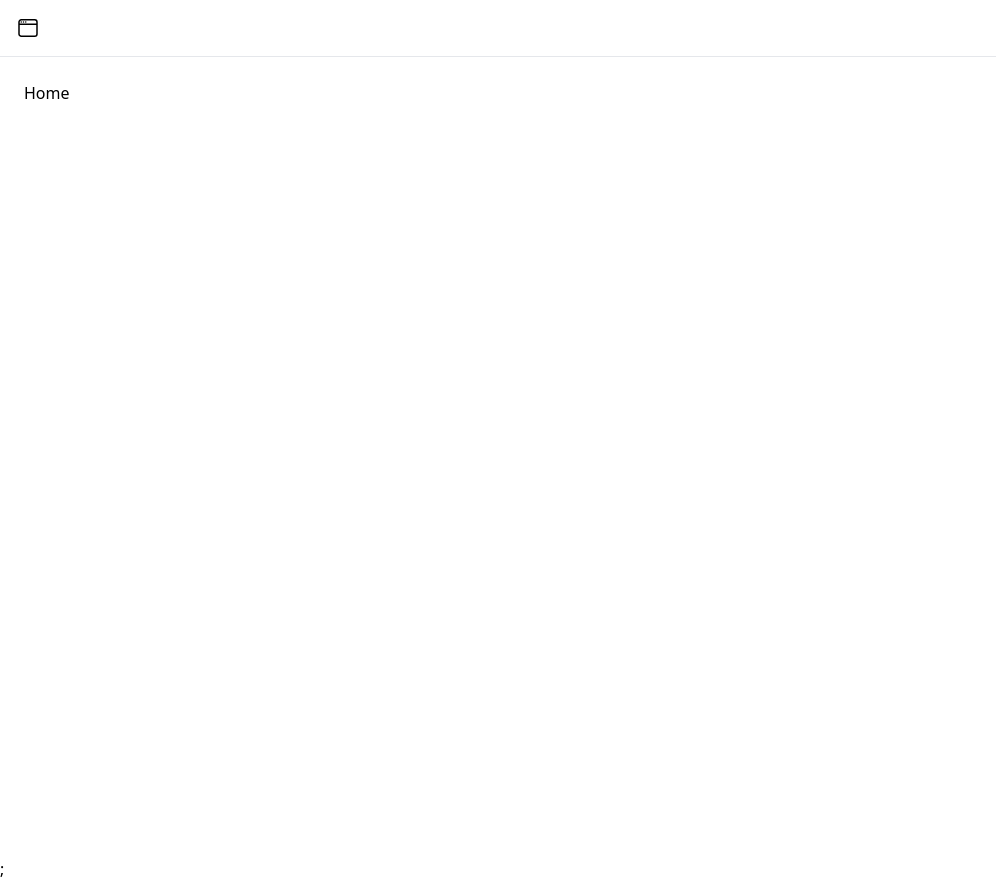
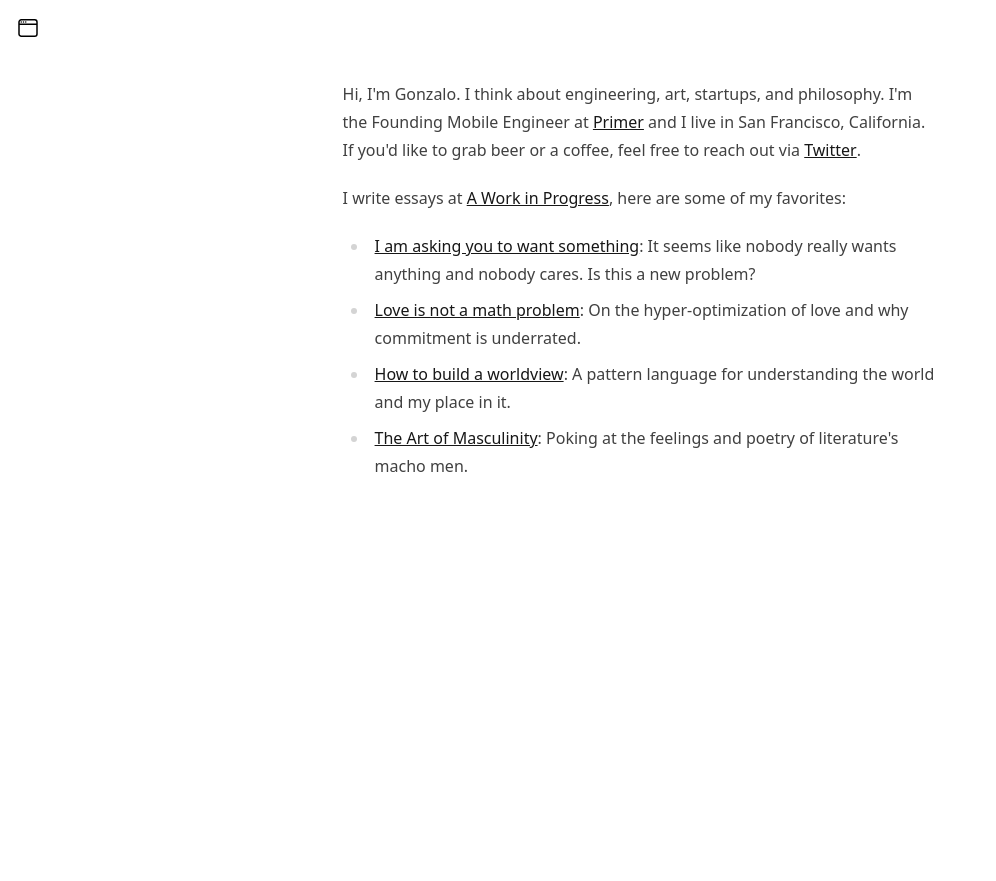
Before and after one commit to gonzalonunez/gonzalonunez.me, a Next.js app: page / in a window 1280 px wide. Shown: the whole page, without its empty margins (0-996 px from the left). After the commit the page ends 800 px from the top, so only its background shows below. Built offline with nearby package versions, Linux system fonts and the light colour scheme.

Commit message:
WIP more progress, there's a hydration error though?

```diff
--- a/components/NavigationBar.js
+++ b/components/NavigationBar.js
@@ -1,6 +1,6 @@
 function NavigationBar(props) {
   return (
-    <div className='sticky top-0 z-20 flex flex-row p-md bg-white border-b w-screen'>
+    <div className='sticky top-0 z-20 flex flex-row p-md bg-white w-screen'>
       {props.children}
     </div>
   );
--- a/components/SidebarItem.js
+++ b/components/SidebarItem.js
@@ -8,7 +8,6 @@ function SidebarItem(props) {
   const router = useRouter();
   const { isOpen, setIsOpen } = useContext(NavigationContext);
   const { href, icon, isExternal, title } = props;
-  console.log(router.asPath);
   return (
     <Link href={href} target={isExternal ? '_blank' : undefined}>
       <div
--- a/package.json
+++ b/package.json
@@ -10,6 +10,7 @@
   "dependencies": {
     "@headlessui/react": "^1.7.4",
     "@heroicons/react": "^2.0.13",
+    "@tailwindcss/typography": "^0.5.8",
     "autoprefixer": "^10.4.13",
     "next": "^12.2.0",
     "postcss": "^8.4.19",
--- a/pages/_app.js
+++ b/pages/_app.js
@@ -1,3 +1,4 @@
+import Head from 'next/head';
 import { useState } from 'react';
 import { NavigationContext } from '../components/providers/Navigation';
 import SiteLayout from '../components/SiteLayout';
@@ -7,8 +8,14 @@ export default function MyApp({ Component, pageProps }) {
   const [isOpen, setIsOpen] = useState(false);
   return (
     <NavigationContext.Provider value={{ isOpen, setIsOpen }}>
+      <Head>
+        <meta
+          name='viewport'
+          content='initial-scale=1.0, maximum-scale=1, width=device-width'
+        />
+      </Head>
       <SiteLayout>
-        <Component {...pageProps} />;
+        <Component {...pageProps} />
       </SiteLayout>
     </NavigationContext.Provider>
   );
--- a/pages/index.js
+++ b/pages/index.js
@@ -1,16 +1,59 @@
-import Head from 'next/head';
-import { useContext, useState } from 'react';
+import Link from 'next/link';
 
 export default function Home() {
   return (
-    <div className='overflow-hidden	h-screen w-screen'>
-      <Head>
-        <meta
-          name='viewport'
-          content='initial-scale=1.0, maximum-scale=1, width=device-width'
-        />
-      </Head>
-      <div className='h-full w-full p-lg'>Home</div>
+    <div className='flex justify-center p-lg'>
+      <div className='prose prose-neutral max-w-prose'>
+        <p>
+          Hi, I'm Gonzalo. I think about engineering, art, startups, and
+          philosophy. I'm the Founding Mobile Engineer at{' '}
+          <a href='https://primer.com' target='_blank'>
+            Primer
+          </a>{' '}
+          and I live in San Francisco, California. If you'd like to grab beer or
+          a coffee, feel free to reach out via{' '}
+          <a href='https://twitter.com/gonzalo__nunez' target='_blank'>
+            Twitter
+          </a>
+          .
+        </p>
+        <p>
+          I write essays at{' '}
+          <a href='https://gonzalonunez.substack.com' target='_blank'>
+            A Work in Progress
+          </a>
+          , here are some of my favorites:
+          <ul>
+            <li>
+              <a href='https://open.substack.com/pub/gonzalonunez/p/i-am-asking-you-to-want-something'>
+                I am asking you to want something
+              </a>
+              : It seems like nobody really wants anything and nobody cares. Is
+              this a new problem?
+            </li>
+            <li>
+              <a href='https://open.substack.com/pub/gonzalonunez/p/love-is-not-a-math-problem'>
+                Love is not a math problem
+              </a>
+              : On the hyper-optimization of love and why commitment is
+              underrated.
+            </li>
+            <li>
+              <a href='https://open.substack.com/pub/gonzalonunez/p/how-to-build-a-worldview'>
+                How to build a worldview
+              </a>
+              : A pattern language for understanding the world and my place in
+              it.
+            </li>
+            <li>
+              <a href='https://open.substack.com/pub/gonzalonunez/p/the-art-of-masculinity'>
+                The Art of Masculinity
+              </a>
+              : Poking at the feelings and poetry of literature's macho men.
+            </li>
+          </ul>
+        </p>
+      </div>
     </div>
   );
 }
--- a/tailwind.config.js
+++ b/tailwind.config.js
@@ -24,5 +24,5 @@ module.exports = {
       }
     }
   },
-  plugins: []
+  plugins: [require('@tailwindcss/typography')]
 };
```
Also changed, not shown: 1 other file (tests, documents, lock files or other folders).
